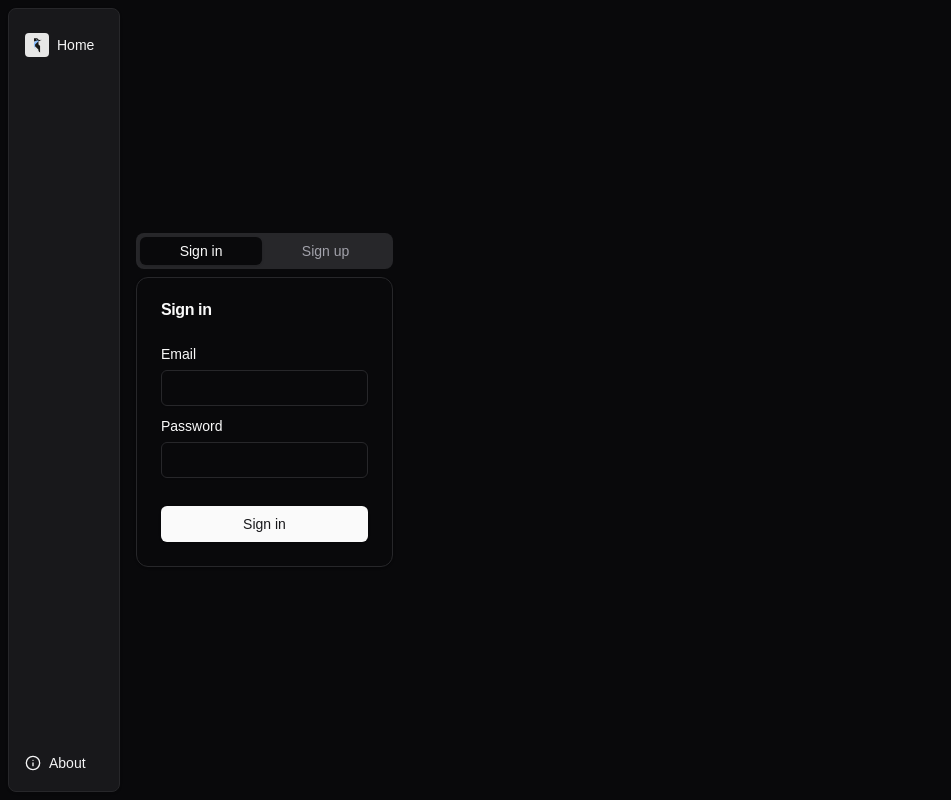
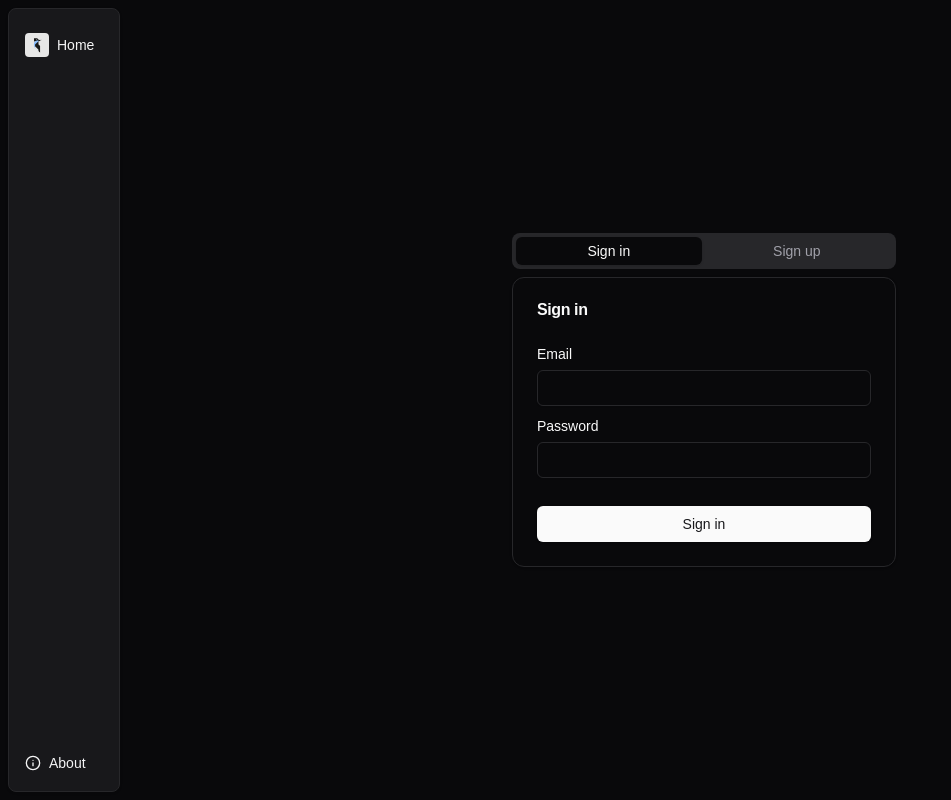
Before and after one commit to xibluespider/scarcom, a Next.js app: page /auth in a window 1280 px wide. Shown: the whole page, without its empty margins (0-951 px from the left). Built offline with nearby package versions, Linux system fonts and the light colour scheme; no server answers.

Commit message:
style: auth/page: make auth page grow, after adding AppSidebar

```diff
--- a/src/app/auth/page.js
+++ b/src/app/auth/page.js
@@ -27,7 +27,7 @@
   } = useAuthEvents();
 
   return (
-    <div className="min-h-screen flex flex-col items-center justify-center">
+    <div className="grow flex flex-col items-center justify-center">
       <Tabs defaultValue="signin" className="w-full max-w-[400px] p-2">
         <TabsList className="w-full justify-evenly">
           <TabsTrigger value="signin" className="grow">
```
